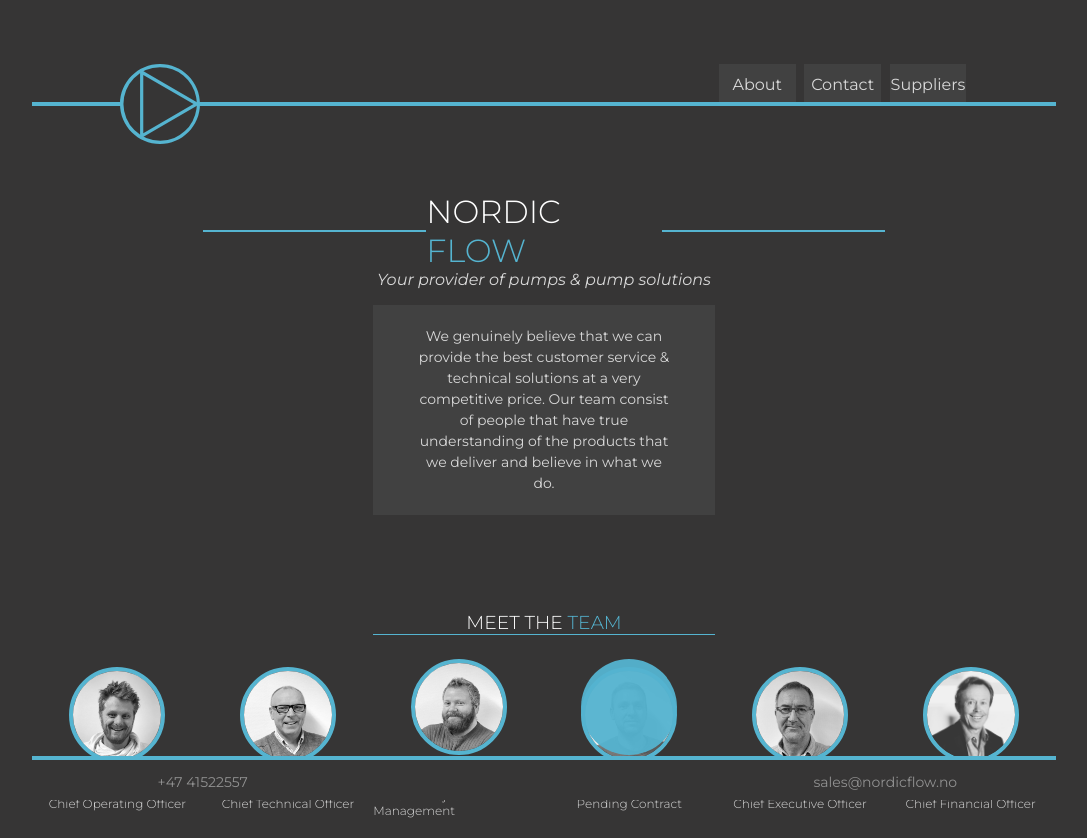
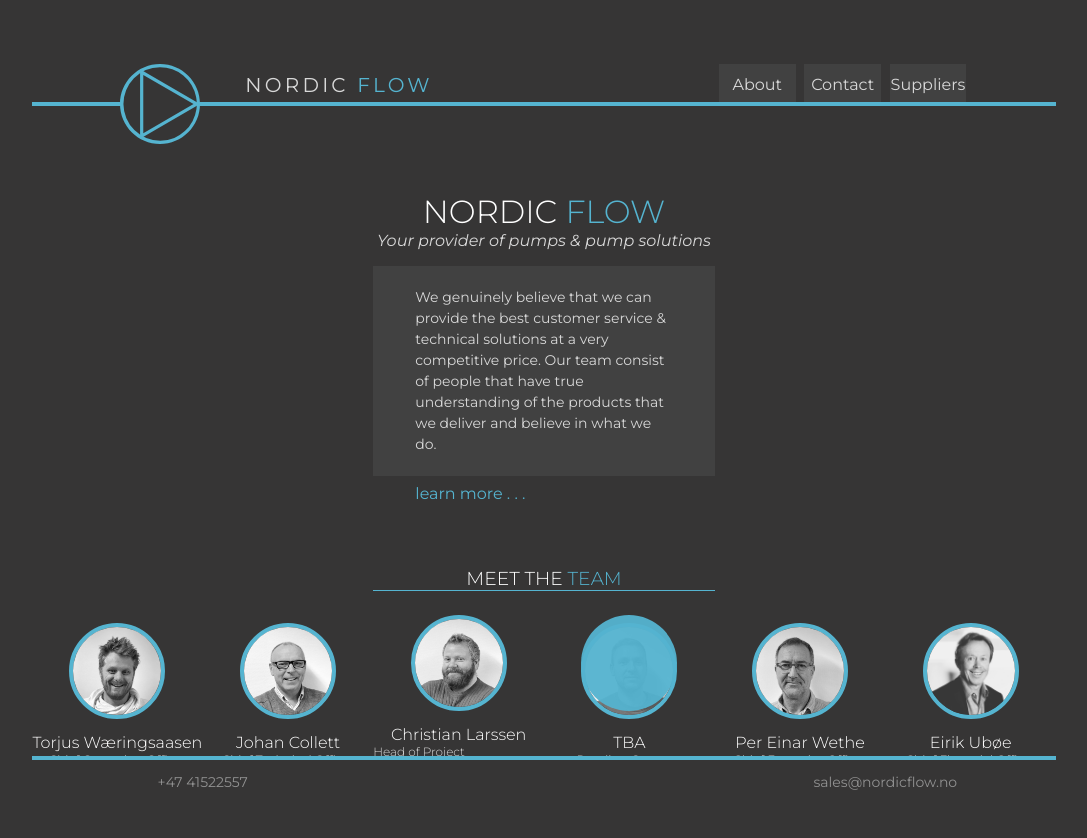
Before and after one commit to eivomt/NordicFlow, a React (Create React App) app: page /#/about in a window 1280 px wide. Shown: the whole page, without its empty margins (96-1183 px from the left). Built offline with nearby package versions, Linux system fonts and the light colour scheme.

Commit message:
general improvements

```diff
--- a/src/App.js
+++ b/src/App.js
@@ -44,6 +44,10 @@
               <Logo2/>
             </NavLink>
 
+            <NavLink exact to="/" replace className="nav-title">
+              <h1>NORDIC <span>FLOW</span></h1>
+            </NavLink>
+
             <NavLink exact to="/" replace className="mobile-nav-text">
               <h1 className="mobile-nav-text">NORDIC <span>FLOW</span></h1>
             </NavLink>
--- a/src/assets/components/contact-form.js
+++ b/src/assets/components/contact-form.js
@@ -29,11 +29,11 @@
                 <label htmlFor="subject">Subject</label>
                 <br/>
                 <select name="subject" id="subject">
-                    <option value="Other">Other</option>
                     <option value="After Sale">After Sale</option>
                     <option value="Service">Service</option>
                     <option value="New sale">New Sale</option>
                     <option value="Claim">Claim</option>
+                    <option value="Other">Other</option>
                 </select>
                 <br/>
                 <label htmlFor="message">Message</label>
--- a/src/pages/about.js
+++ b/src/pages/about.js
@@ -21,6 +21,7 @@
 
         this.state = {
             bioOpen: false,
+            learnMoreOpen : false,
         }
     }
 
@@ -38,14 +39,13 @@
             bioExperience : props.experience,
             selected : props.number
         })
+        setTimeout(() => {
+            this.scrollToBottom()
+        }, 400);
     }
 
     scrollToBottom = () => {
         this.end.scrollIntoView({ behavior: "smooth"})
-    }
-
-    componentDidUpdate() {
-        this.scrollToBottom()
     }
 
     componentDidMount() {
@@ -56,6 +56,21 @@
         }, 400)
     }
 
+    learnMore = () => {
+        let text = document.querySelector(".learn-more-text")
+        this.state.learnMoreOpen ? (
+            text.classList.remove("learn-more-active")
+            ) : (
+                text.classList.add("learn-more-active")
+            )
+        this.setState({learnMoreOpen : !this.state.learnMoreOpen})
+        if (!this.state.bioOpen) {
+            setTimeout(() => {
+                this.scrollToBottom()
+            }, 400);
+        }
+    }
+
     render() {
         return(
             <div className="about-container" ref={this.scrollRef}>
@@ -64,9 +79,7 @@
                     <div className="about-main">
 
                         <div className="about-title">
-                            <div className="t-line"></div>
                             <h2>NORDIC <span>FLOW</span></h2>
-                            <div className="t-line"></div>
                         </div>
 
                         <h4 className="subtitle">Your provider of pumps & pump solutions</h4>
@@ -75,6 +88,23 @@
                             <p>We genuinely believe that we can provide the best customer service & technical solutions
                             at a very competitive price. Our team consist of people that have true understanding of the
                             products that we deliver and believe in what we do.</p>
+                        </div>
+                        <div className="learn-more">
+                            <a onClick={() => {this.learnMore()}}>learn more . . .</a>
+                            <div className="learn-more-text-container">
+                                <p className="learn-more-text">
+                                    NORDIC <span>FLOW</span> specializes in pump and process solutions for various
+                                    industries, with a highly experienced team with background from the oil & gas market with the toughest requirements.
+                                    <br/>
+                                    <br/>
+                                    Combined we have more than 80 years of experience. We aim to serve our
+                                    customers with high quality products and systems in compliance to their requirements.
+                                    <br/>
+                                    <br/>
+                                    We deliver a full range of Pump Packages in compliance with the highest
+                                    standards and requirements, suitable for ATEX zones and harsh environments.
+                                </p>
+                            </div>
                         </div>
 
 
@@ -125,7 +155,7 @@
 
                         </div>
                     </div>
-                <div id="scroll-ref" style={{ float:"left", clear: "both", marginTop: "-308px"}} ref={(el) => { this.end = el }}/>
+                <div id="scroll-ref" style={{ float:"left", clear: "both", marginTop: "-335px"}} ref={(el) => { this.end = el }}/>
                 </section>
 
                 <section id="bio-section">
--- a/src/stylesheets/about.scss
+++ b/src/stylesheets/about.scss
@@ -4,13 +4,15 @@
     padding-left: 128px;
     display: grid;
     grid-template-columns: repeat(12, 1fr [col]);
-    grid-template-rows: 64px repeat(6, auto [row])
+    grid-template-rows: 64px repeat(7, auto [row]);
+    padding-bottom: 64px;
+
 }
 
 .about-title {
     display: flex;
     align-items: center;
-    justify-content: space-between;
+    justify-content: center;
     grid-column-start: col 2;
     grid-column-end: col 10;
     grid-row: row;
@@ -54,17 +56,16 @@
     padding-right: 42px;
 
     margin-top: 16px;
-    margin-bottom: 96px;
+    margin-bottom: .5rem;
 
     p {
         color: $dw;
-        text-align: center;
         font-size: 14px;
     }
 }
 
 #a-meet {
-    grid-row: row 4;
+    grid-row: row 5;
     grid-column-start: col 4;
     grid-column-end: col 8;
     justify-self: center;
@@ -77,7 +78,7 @@
 #team-line {
     grid-column-start: col 4;
     grid-column-end: col 8;
-    grid-row: row 5;
+    grid-row: row 6;
     width: 100%;
 
     height: 1px;
@@ -90,7 +91,7 @@
     display: grid;
     grid-template-columns: repeat(6, 1fr);
 
-    grid-row: row 6;
+    grid-row: row 7;
     grid-column-start: 1;
     grid-column-end: col 12;
 
@@ -180,3 +181,47 @@
 .scrollable-list {
     display: none;
 }
+
+.learn-more {
+    grid-row: row 4;
+    grid-column-start: col 4;
+    grid-column-end: col 8;
+    padding-left: 42px;
+    margin-bottom: 64px;
+    color: $nf-blue;
+    a {
+        cursor: pointer;
+    }
+}
+
+.learn-more-text-container {
+    overflow: hidden;
+    margin-left: -42px;
+}
+
+
+.learn-more-text {
+    font-size: 14px;
+    height: auto;
+    overflow: hidden;
+    background-color: $lg;
+    color: $lg;
+    transition: .5s;
+    margin-top: -100%;
+}
+
+.learn-more-active {
+    padding: 21px 42px;
+    margin-top: .5rem;
+    animation: forwards .5s learnmore;
+    animation-delay: .5s;
+}
+
+@keyframes learnmore {
+    from {
+        color: $lg;
+    }
+    to {
+        color: $dw;
+    }
+}
--- a/src/stylesheets/home.scss
+++ b/src/stylesheets/home.scss
@@ -66,14 +66,14 @@
         left: 0;
         width: 100%;
         height: 100%;
-        font-size: 24px;
+        font-size: 20px;
 
         display: flex;
         justify-content: center;
         align-items: center;
 
         margin-left: -3rem;
-        margin-top: 65%;
+        margin-top: 30vh;
 
         color: $dw;
         letter-spacing: .4rem;
--- a/src/stylesheets/navbar.scss
+++ b/src/stylesheets/navbar.scss
@@ -108,3 +108,27 @@
 .mobile-nav-text {
     display: none;
 }
+
+.nav-title {
+    z-index: 3;
+    grid-column-start: nav-col 2;
+    grid-column-end: nav-col 5;
+    height: 42px;
+    display: flex;
+    justify-content: left;
+    align-items: center;
+    padding-left: 16.666%;
+
+
+    h1 {
+        font-weight: 400;
+        letter-spacing: .2rem;
+        font-size: 20px;
+        color: $dw;
+
+        span {
+            font-weight: 400;
+            color: $nf-blue;
+        }
+    }
+}
--- a/src/stylesheets/screens/phone/p-nav.scss
+++ b/src/stylesheets/screens/phone/p-nav.scss
@@ -150,4 +150,8 @@
     .cls-1{
         fill: $lg;
     }
+
+    .nav-title {
+        display: none;
+    }
 }
--- a/src/stylesheets/screens/small-laptop/sl-home.scss
+++ b/src/stylesheets/screens/small-laptop/sl-home.scss
@@ -2,7 +2,7 @@
     .home-img-overlay {
         p {
             margin-top: 110%;
-            font-size: 24px !important;
+            font-size: 20px !important;
             margin-left: 0rem !important;
         }
     }
@@ -20,7 +20,21 @@
     }
 
     .home-text {
-        font-size: 20px;
+        font-size: 32px;
         padding-top: 25%;
     }
+
+    @keyframes hometext {
+        from {
+            padding-left: 1.5625%;
+            letter-spacing: .05rem;
+            opacity: 0;
+        }
+
+        to {
+            padding-left: 6.25%;
+            letter-spacing: .15rem;
+            opacity: .9;
+        }
+    }
 }
--- a/src/stylesheets/screens/small-laptop/sl-nav.scss
+++ b/src/stylesheets/screens/small-laptop/sl-nav.scss
@@ -28,4 +28,13 @@
         margin-left: 64px;
         width: calc(100% - 128px);
     }
+
+    .nav-title {
+        grid-column-end: nav-col 6;
+        height: 40px;
+        padding-left: 8.333%;
+        h1 {
+            font-size: 20px;
+        }
+    }
 }
--- a/src/stylesheets/screens/tablet/t-home.scss
+++ b/src/stylesheets/screens/tablet/t-home.scss
@@ -1,7 +1,7 @@
 @media only screen and (min-width: 601px) and (max-width: 768px) {
     .home-img-overlay {
         p {
-            margin-top: 90%;
+            margin-top: 30vh;
             font-size: 20px;
             letter-spacing: .2rem;
 
@@ -16,7 +16,20 @@
     }
 
     .home-text {
-        font-size: 20px;
+        font-size: 24px;
         padding-top: 12.5%;
     }
+    @keyframes hometext {
+        from {
+            padding-left: 1.5625%;
+            letter-spacing: .05rem;
+            opacity: 0;
+        }
+
+        to {
+            padding-left: 9.375%;
+            letter-spacing: .15rem;
+            opacity: .9;
+        }
+    }
 }
--- a/src/stylesheets/screens/tablet/t-nav.scss
+++ b/src/stylesheets/screens/tablet/t-nav.scss
@@ -28,4 +28,14 @@
         margin-left: 32px;
         width: calc(100% - 64px);
     }
+
+    .nav-title {
+        grid-column-end: nav-col 6;
+        height: 40px;
+        padding-left: 8.333%;
+
+        h1 {
+            font-size: 16px;
+        }
+    }
 }
```
Also changed, not shown: src/stylesheets/partners.scss (+12 -2 lines).
